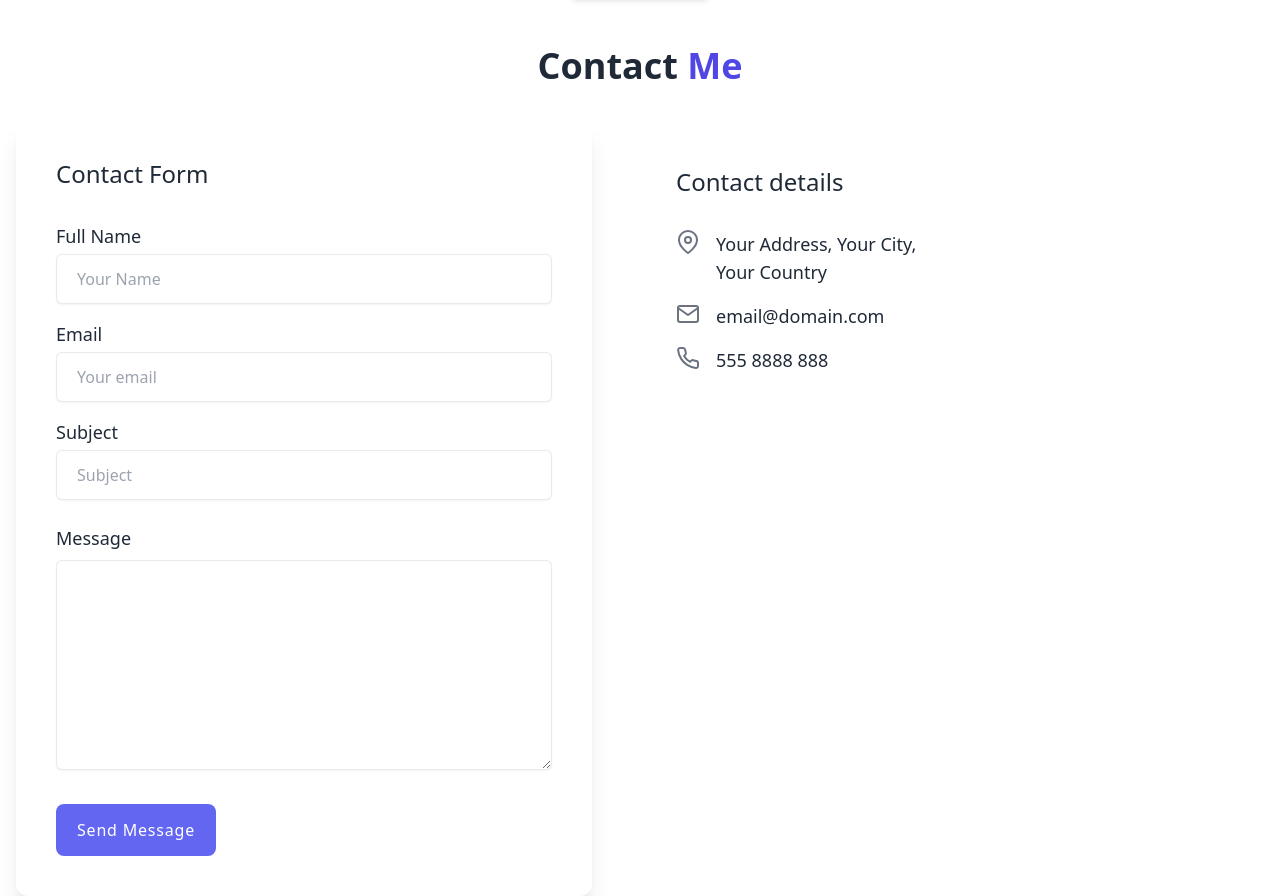
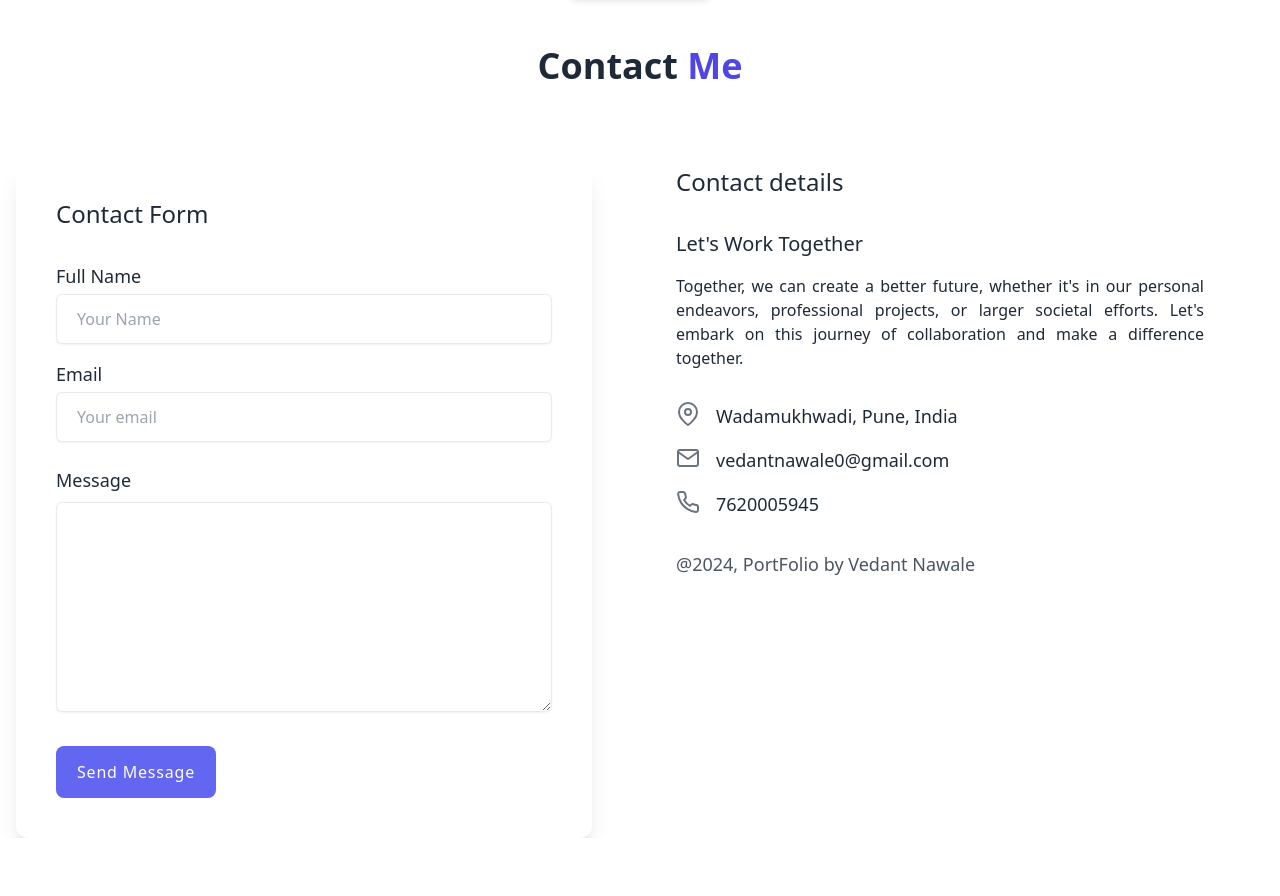
Before and after one commit to Vedantnawale/React-Portfolio, a React (Vite) app: page / in a window 1280 px wide. Shown: the part 2560-3456 px from the top of the page. After the commit the page ends 3398 px from the top, so only its background shows below. Built offline with nearby package versions, Linux system fonts and the light colour scheme; no server answers.

Commit message:
Contact Section Done

```diff
--- a/package.json
+++ b/package.json
@@ -10,6 +10,7 @@
     "preview": "vite preview"
   },
   "dependencies": {
+    "@emailjs/browser": "^4.4.1",
     "react": "^18.3.1",
     "react-dom": "^18.3.1",
     "react-icons": "^5.3.0",
--- a/src/component/contact/ContactDetails.jsx
+++ b/src/component/contact/ContactDetails.jsx
@@ -3,29 +3,33 @@ import { FiPhone, FiMapPin, FiMail } from 'react-icons/fi';
 const contacts = [
 	{
 		id: 1,
-		name: 'Your Address, Your City, Your Country',
+		name: 'Wadamukhwadi, Pune, India ',
 		icon: <FiMapPin />,
 	},
 	{
 		id: 2,
-		name: 'email@domain.com',
+		name: 'vedantnawale0@gmail.com',
 		icon: <FiMail />,
 	},
 	{
 		id: 3,
-		name: '555 8888 888',
+		name: '7620005945',
 		icon: <FiPhone />,
 	},
 ];
 
 const ContactDetails = () => {
 	return (
-		<div className="w-full lg:w-1/2">
+		<div className="w-full lg:w-3/2">
 			<div className="text-left max-w-xl px-6">
 				<h2 className="font-general-medium text-2xl text-primary-dark dark:text-primary-light mt-12 mb-8">
 					Contact details
 				</h2>
-				<ul className="font-general-regular">
+				<h3 className=' text-xl'>Let's Work Together</h3>
+                    <p className=' my-4 text-justify'>Together, we can create a better future, whether it's in our personal endeavors, professional
+                        projects, or larger societal efforts. Let's embark on this journey of collaboration and make a
+                        difference together.</p>
+				<ul className="font-general-regular pt-4">
 					{contacts.map((contact) => (
 						<li className="flex " key={contact.id}>
 							<i className="text-2xl text-gray-500 dark:text-gray-400 mr-4">
@@ -37,6 +41,8 @@ const ContactDetails = () => {
 						</li>
 					))}
 				</ul>
+
+				<p className='text-lg text-gray-600 pt-4'>@2024, PortFolio by Vedant Nawale</p>
 			</div>
 		</div>
 	);
--- a/src/component/contact/ContactUs.jsx
+++ b/src/component/contact/ContactUs.jsx
@@ -1,9 +1,72 @@
-import React from 'react'
+import React, { useRef, useState } from 'react';
 import FormInput from '../reusable/FormInput';
 import Button from '../reusable/Button';
 import ContactDetails from './ContactDetails';
+import emailjs from '@emailjs/browser';
+import conf from '../../conf/conf';
+
 
 const ContactUs = () => {
+    const form = useRef();
+    const [alertMessage, setAlertMessage] = useState(null); // State for alert message
+    const [alertType, setAlertType] = useState(null); // State for alert type (success/error)
+
+    const emailService = String(import.meta.env.VITE_EMAILJS_SERVICE_ID);
+    const emailTemp = String(import.meta.env.VITE_EMAILJS_TEMPLATE_ID);
+    const emailKey = String(import.meta.env.VITE_EMAILJS_PUBLIC_KEY);
+
+
+    const validateForm = () => {
+        const name = form.current.user_name.value.trim();
+        const email = form.current.user_email.value.trim();
+        const message = form.current.message.value.trim();
+
+        if (!name || !email || !message) {
+            setAlertMessage("All fields are required.");
+            setAlertType("error");
+            return false;
+        }
+        // Basic email format validation
+        const emailRegex = /^[^\s@]+@[^\s@]+\.[^\s@]+$/;
+        if (!emailRegex.test(email)) {
+            setAlertMessage("Please enter a valid email address.");
+            setAlertType("error");
+            return false;
+        }
+        return true;
+    };
+
+    const sendEmail = (e) => {
+        e.preventDefault();
+
+        // Validate the form before sending the email
+        if (!validateForm()) return;
+
+        emailjs
+            .sendForm(
+                emailService, emailTemp, form.current, emailKey,
+                console.log(conf.emailService)
+            )
+            .then(
+                (result) => {
+                    console.log(result.text);
+                    setAlertMessage("Message Sent Successfully!");
+                    setAlertType("success");
+                    e.target.reset(); // Reset form after success
+                },
+                (error) => {
+                    console.log(error.text);
+                    setAlertMessage("Failed to send message. Please try again.");
+                    setAlertType("error");
+                }
+            );
+    };
+
+    const closeAlert = () => {
+        setAlertMessage(null);
+        setAlertType(null);
+    };
+
     return (
         <div className='mt-12 px-4'>
             <h1 className="text-4xl font-bold text-center mb-8">
@@ -11,12 +74,33 @@ const ContactUs = () => {
             </h1>
             <div className='flex flex-col lg:flex-row justify-center gap-6'>
                 {/* Form section */}
-                <div className="w-full lg:w-1/2">
-                    <div className="leading-loose">
+                <div className="w-full lg:w-1/2 relative">
+                    {/* Alert Message */}
+                    {alertMessage && (
+                        <div
+                            className={`absolute top-0 left-0 w-full px-4 py-3 mb-4 rounded-lg text-white ${
+                                alertType === "success"
+                                    ? "bg-green-500"
+                                    : "bg-red-500"
+                            }`}
+                        >
+                            <div className="flex justify-between items-center">
+                                <span>{alertMessage}</span>
+                                <button
+                                    className="text-white font-bold"
+                                    onClick={closeAlert}
+                                    aria-label="Close Alert"
+                                >
+                                    &times;
+                                </button>
+                            </div>
+                        </div>
+                    )}
+
+                    <div className="leading-loose mt-10">
                         <form
-                            onSubmit={(e) => {
-                                e.preventDefault();
-                            }}
+                            ref={form}
+                            onSubmit={sendEmail}
                             className="max-w-xl mx-auto lg:mx-0 p-6 sm:p-10 bg-secondary-light dark:bg-secondary-dark rounded-xl shadow-xl text-left"
                         >
                             <p className="font-general-medium text-primary-dark dark:text-primary-light text-2xl mb-8">
@@ -27,7 +111,7 @@ const ContactUs = () => {
                                 labelFor="name"
                                 inputType="text"
                                 inputId="name"
-                                inputName="name"
+                                inputName="user_name"
                                 placeholderText="Your Name"
                                 ariaLabelName="Name"
                             />
@@ -36,18 +120,9 @@ const ContactUs = () => {
                                 labelFor="email"
                                 inputType="email"
                                 inputId="email"
-                                inputName="email"
+                                inputName="user_email"
                                 placeholderText="Your email"
                                 ariaLabelName="Email"
-                            />
-                            <FormInput
-                                inputLabel="Subject"
-                                labelFor="subject"
-                                inputType="text"
-                                inputId="subject"
-                                inputName="subject"
-                                placeholderText="Subject"
-                                ariaLabelName="Subject"
                             />
 
                             <div className="mt-6">
@@ -71,6 +146,7 @@ const ContactUs = () => {
                                 <Button
                                     title="Send Message"
                                     type="submit"
+                                    value="Send"
                                     aria-label="Send Message"
                                 />
                             </div>
--- /dev/null
+++ b/src/conf/conf.js
@@ -0,0 +1,7 @@
+const conf = {
+    emailService: String(import.meta.env.VITE_EMAILJS_SERVICE_ID),
+    emailTemp: String(import.meta.env.VITE_EMAILJS_SERVICE_ID),
+    emailKey: String(import.meta.env.VITE_EMAILJS_SERVICE_ID)
+}
+
+export default conf;
```
Also changed, not shown: 2 other files (tests, documents, lock files or other folders).
